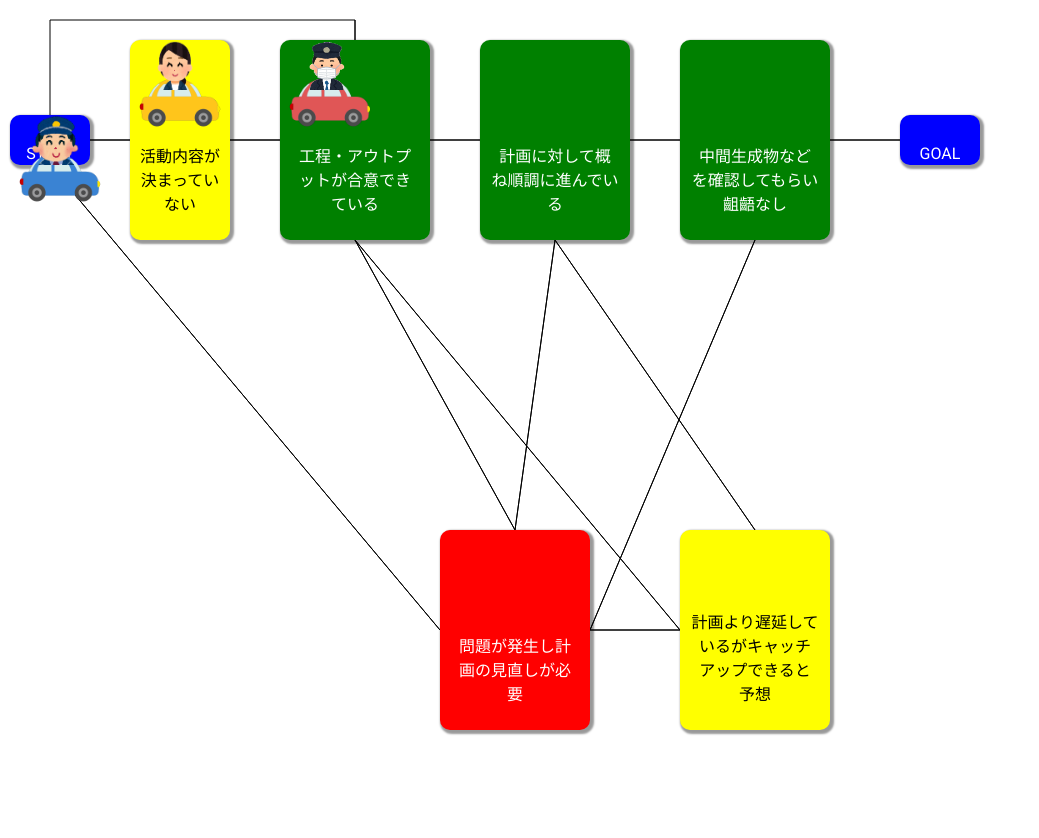
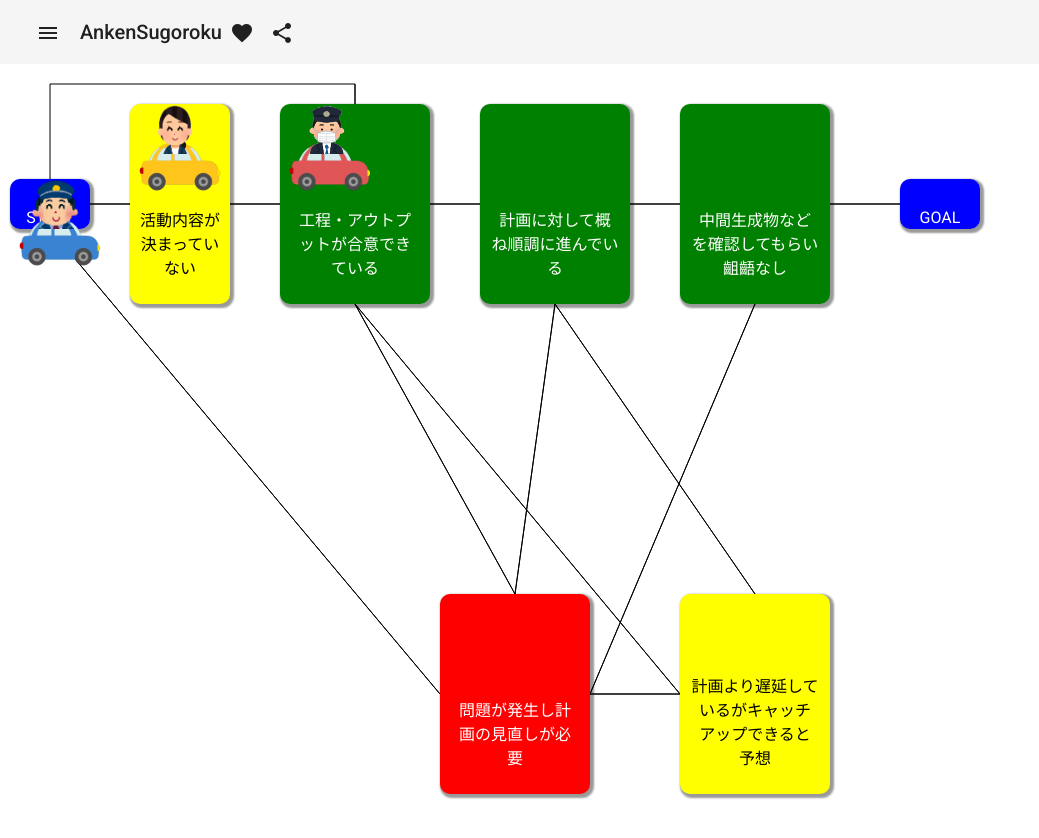
Before and after one commit to msntts/AnkenSugoroku, an Angular app in the folder src/: page / in a window 1280 px wide. Shown: the top 838 px of the page, without its empty margins (0-1039 px from the left). Built offline with nearby package versions, Linux system fonts and the light colour scheme.

Commit message:
* ツールバーを追加  * メニューを追加

```diff
--- a/src/src/app/view/project-board-game/project-board-game.component.html
+++ b/src/src/app/view/project-board-game/project-board-game.component.html
@@ -1,3 +1,28 @@
+<!-- ツールバー -->
+<mat-toolbar>
+    <button mat-button [matMenuTriggerFor]="menu">
+        <mat-icon>menu</mat-icon>
+    </button>
+    <!-- メニューの表示内容-->
+    <mat-menu #menu="matMenu">
+        <button mat-menu-item>駒の編集</button>
+        <button mat-menu-item>設定</button>
+    </mat-menu>
+
+    <!-- タイトル表示-->
+    <span>AnkenSugoroku</span>
+    <span class="example-spacer"></span>
+
+    <!-- ショートカットボタン-->
+    <button mat-icon-button class="example-icon favorite-icon" aria-label="Example icon-button with heart icon">
+        <mat-icon>favorite</mat-icon>
+    </button>
+    <button mat-icon-button class="example-icon" aria-label="Example icon-button with share icon">
+        <mat-icon>share</mat-icon>
+    </button>
+
+</mat-toolbar>
+
 <div class="main-content">
     <div *ngFor="let square of squares">
         <app-project-board-game-square [square]="square"></app-project-board-game-square>
@@ -6,7 +31,8 @@
 
 
     <ng-container *ngFor="let piece of pieces; index as i; trackBy trackByItem">
-        <app-project-board-game-piece [piece_id]="piece.piece_id" [square_id]="piece.square_id"></app-project-board-game-piece>
+        <app-project-board-game-piece [piece_id]="piece.piece_id" [square_id]="piece.square_id">
+        </app-project-board-game-piece>
     </ng-container>
 
 </div>
```
Also changed, not shown: src/src/app/app.module.ts (+9 -1 lines).
